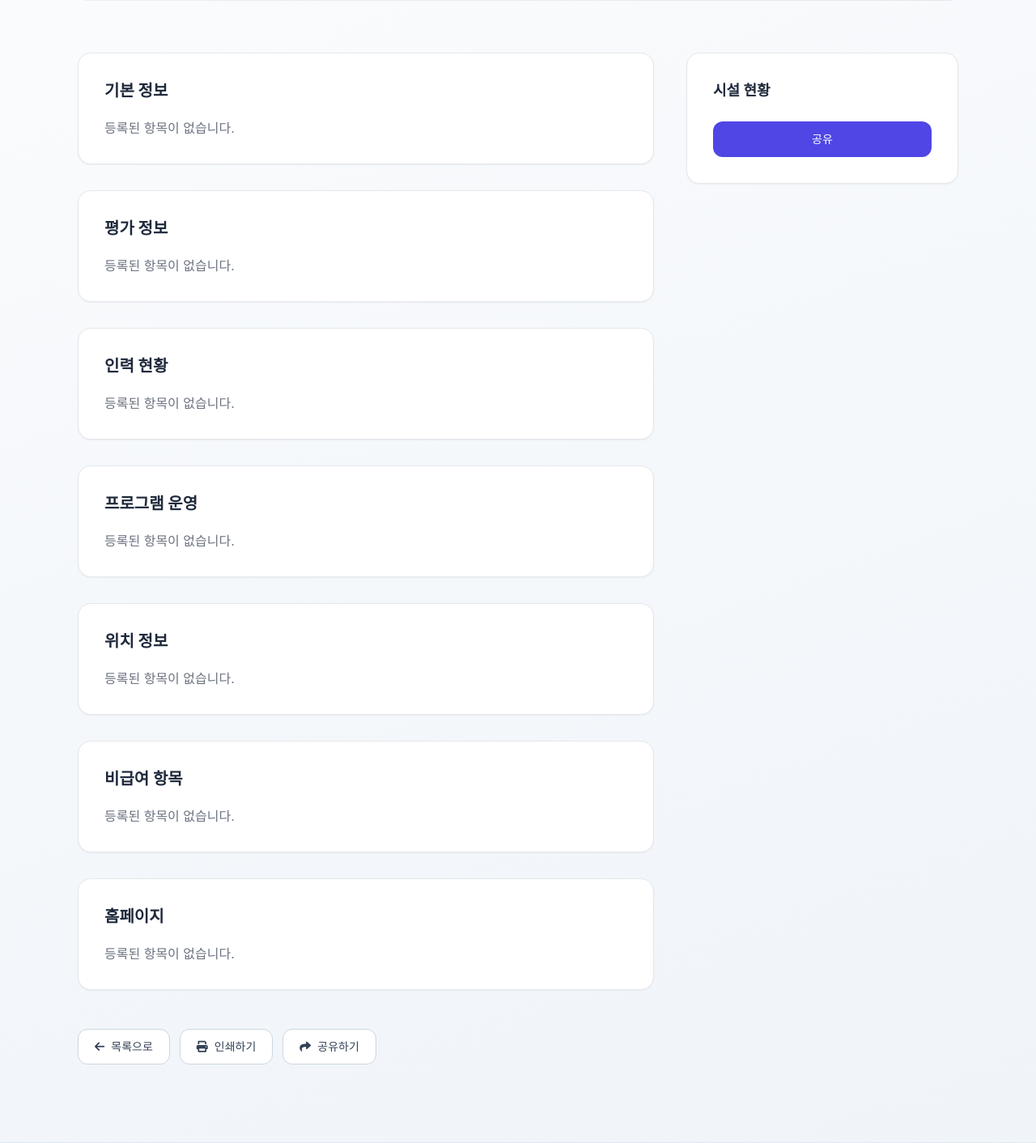
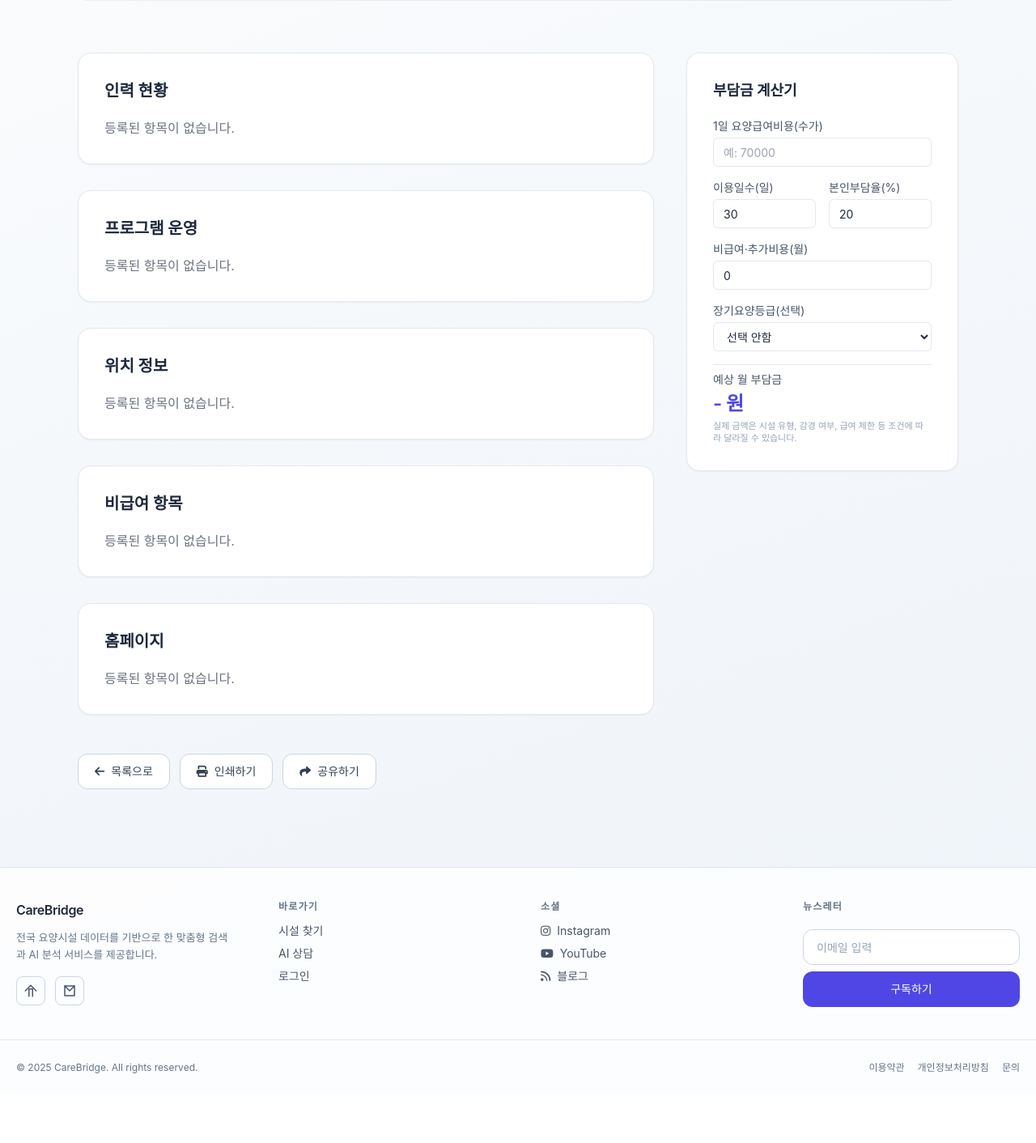
Before and after one commit to no-gari/nursinghome, a Django app: template templates/core/facility_detail.html in a window 1280 px wide. Shown: the part 869-2281 px from the top of the page at 81% size. After the commit the page ends 2195 px from the top, so only its background shows below. Run offline with Django 5.2, Linux system fonts and the light colour scheme; the template is opened without the code that fills it, so the values that code supplies are empty; parts of the project's set-up code (start-up, migrations or seed data) failed here and were passed over; some libraries are stand-ins or nearby versions; some web fonts are replaced.

Commit message:
몇 개 detail page에서 제거

```diff
--- a/templates/core/facility_detail.html
+++ b/templates/core/facility_detail.html
@@ -151,9 +151,9 @@
   <div class="lg:col-span-2 space-y-8">
 
     <!-- 공통 섹션 렌더 헬퍼 패턴 반복 -->
+    {% if basic_items and basic_items|length > 0 %}
     <section class="bg-white rounded-2xl border p-6 lg:p-8 shadow-sm hover:shadow transition">
       <h2 class="text-xl font-bold mb-5">기본 정보</h2>
-      {% if basic_items and basic_items|length > 0 %}
         <div class="space-y-5">
           {% for item in basic_items %}
             <div class="flex flex-col sm:flex-row gap-2 sm:gap-6">
@@ -162,21 +162,8 @@
             </div>
           {% endfor %}
         </div>
-      {% else %}<p class="text-gray-500">등록된 항목이 없습니다.</p>{% endif %}
     </section>
-    <section class="bg-white rounded-2xl border p-6 lg:p-8 shadow-sm hover:shadow transition">
-      <h2 class="text-xl font-bold mb-5">평가 정보</h2>
-      {% if evaluation_items and evaluation_items|length > 0 %}
-        <div class="space-y-5">
-          {% for item in evaluation_items %}
-            <div class="flex flex-col sm:flex-row gap-2 sm:gap-6">
-              <h3 class="sm:w-40 font-medium text-slate-700 shrink-0">{{ item.title }}</h3>
-              <p class="flex-1 text-slate-900 whitespace-pre-line">{{ item.content|default:"정보 없음" }}</p>
-            </div>
-          {% endfor %}
-        </div>
-      {% else %}<p class="text-gray-500">등록된 항목이 없습니다.</p>{% endif %}
-    </section>
+    {% endif %}
     <section class="bg-white rounded-2xl border p-6 lg:p-8 shadow-sm hover:shadow transition">
       <h2 class="text-xl font-bold mb-5">인력 현황</h2>
       {% if staff_items and staff_items|length > 0 %}
@@ -275,25 +262,45 @@
 
   <!-- 우측 사이드바 -->
   <aside class="mt-10 lg:mt-0 space-y-6">
-    <div class="bg-white rounded-2xl border p-6 lg:p-8 shadow-sm sticky top-24">
-      <h2 class="text-lg font-bold mb-5">시설 현황</h2>
-      <div class="space-y-4 text-sm">
-        {% if facility.capacity is not None %}
-          <div class="flex justify-between"><span class="text-slate-600">정원</span><span class="font-semibold text-slate-900">{{ facility.capacity }}명</span></div>
-        {% endif %}
-        {% if facility.occupancy is not None %}
-          <div class="flex justify-between"><span class="text-slate-600">현원</span><span class="font-semibold text-indigo-600">{{ facility.occupancy }}명</span></div>
-        {% endif %}
-        {% if facility.waiting is not None %}
-          <div class="flex justify-between"><span class="text-slate-600">대기</span><span class="font-semibold text-orange-600">{{ facility.waiting }}명</span></div>
-        {% endif %}
-        {% if facility.capacity is not None and facility.occupancy is not None %}
-          <div class="flex justify-between pt-3 border-t"><span class="text-slate-600">입소율</span><span class="font-semibold text-slate-900">{% widthratio facility.occupancy facility.capacity 100 %}%</span></div>
-        {% endif %}
-      </div>
-      <div class="mt-6 flex flex-col gap-3">
-        <button type="button" class="w-full inline-flex items-center justify-center gap-2 h-11 rounded-xl bg-indigo-600 hover:bg-indigo-700 text-white text-sm font-medium focus:outline-none focus:ring-2 focus:ring-indigo-500" id="shareSideBtn" aria-label="공유하기">공유</button>
-      </div>
+    <div class="bg-white rounded-2xl border p-6 lg:p-8 shadow-sm sticky top-24" id="feeCalculatorBox">
+      <h2 class="text-lg font-bold mb-5">부담금 계산기</h2>
+      <form class="space-y-4 text-sm" onsubmit="return false;" id="feeCalcForm">
+        <div>
+          <label class="block text-slate-600 mb-1" for="fc_daily">1일 요양급여비용(수가)</label>
+          <input id="fc_daily" type="number" inputmode="numeric" min="0" class="w-full rounded-md border px-3 h-9 text-sm" placeholder="예: 70000" />
+        </div>
+        <div class="grid grid-cols-2 gap-4">
+          <div>
+            <label class="block text-slate-600 mb-1" for="fc_days">이용일수(일)</label>
+            <input id="fc_days" type="number" inputmode="numeric" min="0" value="30" class="w-full rounded-md border px-3 h-9 text-sm" />
+          </div>
+          <div>
+            <label class="block text-slate-600 mb-1" for="fc_rate">본인부담율(%)</label>
+            <input id="fc_rate" type="number" inputmode="decimal" min="0" max="100" value="20" class="w-full rounded-md border px-3 h-9 text-sm" />
+          </div>
+        </div>
+        <div>
+          <label class="block text-slate-600 mb-1" for="fc_extra">비급여·추가비용(월)</label>
+          <input id="fc_extra" type="number" inputmode="numeric" min="0" value="0" class="w-full rounded-md border px-3 h-9 text-sm" />
+        </div>
+        <div>
+          <label class="block text-slate-600 mb-1" for="fc_grade">장기요양등급(선택)</label>
+          <select id="fc_grade" class="w-full rounded-md border px-3 h-9 text-sm bg-white">
+            <option value="">선택 안함</option>
+            <option>1등급</option>
+            <option>2등급</option>
+            <option>3등급</option>
+            <option>4등급</option>
+            <option>5등급</option>
+            <option>인지지원</option>
+          </select>
+        </div>
+        <div class="pt-2 border-t">
+          <p class="text-slate-600 mb-1">예상 월 부담금</p>
+          <p id="fc_result" class="text-2xl font-semibold text-indigo-600 tracking-tight">- 원</p>
+          <p class="mt-1 text-[11px] leading-snug text-slate-400">실제 금액은 시설 유형, 감경 여부, 급여 제한 등 조건에 따라 달라질 수 있습니다.</p>
+        </div>
+      </form>
     </div>
   </aside>
 </main>
@@ -308,7 +315,7 @@
 (function(){
   console.log('스크립트 시작');
 
-  // DOM이 완전히 로드된 후 실행
+  // DOM이 ��전히 로드된 후 실행
   function initializeComponents() {
     console.log('컴포넌트 초기화 시작');
 
@@ -448,7 +455,7 @@
         main.src = imgs[idx];
         console.log('이미지 로드:', imgs[idx]);
 
-        // 현재 선택된 썸네일 하이라이트
+        // 현재 ��택된 썸네일 하이라이트
         thumbs.querySelectorAll('button').forEach((btn, i) => {
           if(i === idx) {
             btn.classList.add('ring-2', 'ring-indigo-400');
@@ -521,7 +528,7 @@
 
     // 개별 이미지 클릭 이벤�� 리스너 등록
     const galleryImages = document.querySelectorAll('[data-gallery-image]');
-    console.log('찾은 갤러리 이미지 수:', galleryImages.length);
+    console.log('찾은 갤러리 이��지 수:', galleryImages.length);
 
     galleryImages.forEach((element, index) => {
       console.log(`갤러리 이미지 ${index + 1} 찾음:`, element);
@@ -546,6 +553,54 @@
   }
 
   console.log('스크립트 설정 완료');
+})();
+
+// Calculator Logic
+(function(){
+  const daily = document.getElementById('fc_daily');
+  const days = document.getElementById('fc_days');
+  const rate = document.getElementById('fc_rate');
+  const extra = document.getElementById('fc_extra');
+  const grade = document.getElementById('fc_grade');
+  const resultEl = document.getElementById('fc_result');
+  if(!resultEl) return;
+
+  function fmt(n){
+    if(isNaN(n)||!isFinite(n)||n<=0) return '- 원';
+    return n.toLocaleString('ko-KR') + ' 원';
+  }
+  function calc(){
+    const d = parseFloat(daily.value)||0;
+    const ds = parseFloat(days.value)||0;
+    const r = (parseFloat(rate.value)||0)/100;
+    const ex = parseFloat(extra.value)||0;
+    // 단순 계산: (수가 * 일수 * 본인부담율) + 비급여
+    const own = d * ds * r + ex;
+    resultEl.textContent = fmt(Math.round(own));
+  }
+  [daily, days, rate, extra, grade].forEach(el=> el && el.addEventListener('input', calc));
+  grade && grade.addEventListener('change', ()=>{
+    // 등급 선택에 따른 기본 본인부담율(예시) - 실제 정책과 다를 수 있음
+    if(!rate) return;
+    switch(grade.value){
+      case '1등급':
+      case '2등급':
+      case '3등급':
+      case '4등급':
+      case '5등급':
+        if(!rate.dataset.userChanged) rate.value = 20; // 예시
+        break;
+      case '인지지원':
+        if(!rate.dataset.userChanged) rate.value = 20;
+        break;
+      default:
+        // 선택 안함
+        break;
+    }
+    calc();
+  });
+  rate && rate.addEventListener('input', ()=>{ rate.dataset.userChanged = '1'; });
+  calc();
 })();
 
 // Google Maps 초기화 함수 (전역 함수로 선언)
```
